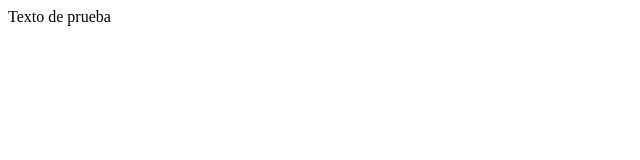
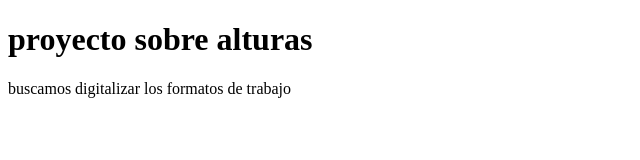
Before and after one commit to orlando1014/sena-git, a plain HTML site: page index.html in a window 1280 px wide. Shown: the whole page, without its empty margins (0-640 px from the left). Drawn offline with Linux system fonts and the light colour scheme.

Commit message:
Update index.html

```diff
--- a/index.html
+++ b/index.html
@@ -1,9 +1,13 @@
-<!DOCTYPE html>
-<html>
-    <head>
-        <title> SGCIR  PROYECTO </title>
-    </head>
-    <body>
-        Texto de prueba
-    </body>
+
+<!DOCTYPE HTML>
+<html lang="es">
+<head>
+  <title>SGCIR  PROYECTO</title>
+  <meta charset="UTF-8">
+  <meta name="description" content="Descripción de la página…">
+</head>
+<body>
+  <h1> proyecto sobre alturas</h1>
+  <p>buscamos digitalizar los formatos de trabajo</p>
+</body>
 </html>
```
